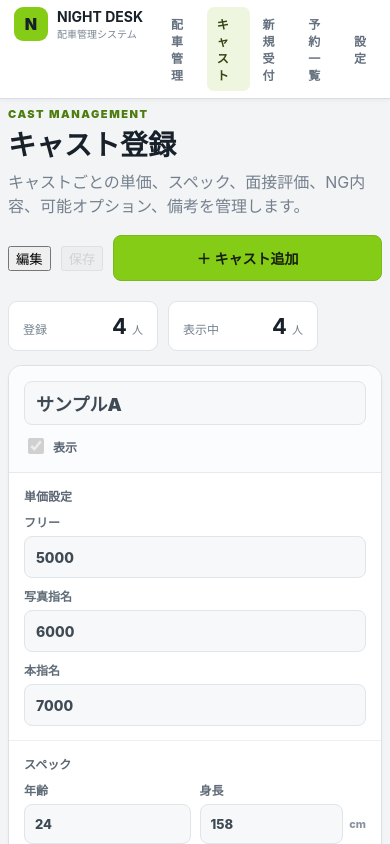
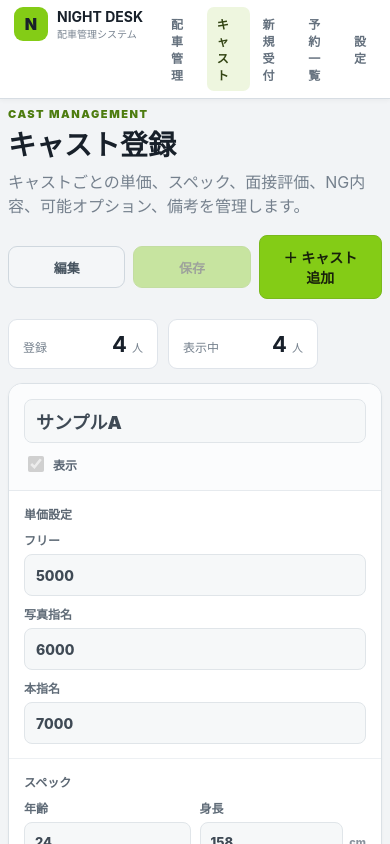
Before and after one commit to admozisan-design/night-desk, a Next.js app: page /casts in a window 390 px wide. Shown: the top 844 px of the page. Built offline with nearby package versions, Linux system fonts and the light colour scheme.

Commit message:
Add shared page-level edit and save controls

```diff
--- a/app/globals.css
+++ b/app/globals.css
@@ -1602,3 +1602,67 @@ button:disabled{opacity:.45;cursor:not-allowed}
   .optionHeaderActions{width:100%;justify-content:space-between}
   .optionCardGrid{grid-template-columns:1fr}
 }
+
+
+/* ===== Shared master page edit / save actions ===== */
+.masterPageActions{
+  display:flex;
+  align-items:center;
+  justify-content:flex-end;
+  gap:8px;
+  flex-wrap:wrap;
+}
+
+.masterEditButton,
+.masterSaveButton{
+  min-height:42px;
+  min-width:82px;
+  padding:9px 15px;
+  border-radius:9px;
+  font-size:13px;
+  font-weight:900;
+  cursor:pointer;
+}
+
+.masterEditButton{
+  border:1px solid #cfd7de;
+  background:#f4f6f8;
+  color:#46535f;
+}
+
+.masterSaveButton{
+  border:1px solid #79b91c;
+  background:#84cc16;
+  color:#17200b;
+}
+
+.masterEditButton:hover:not(:disabled){
+  background:#eaf0f4;
+  border-color:#b8c3cc;
+}
+
+.masterSaveButton:hover:not(:disabled){
+  background:#78bd12;
+}
+
+.masterEditButton:disabled,
+.masterSaveButton:disabled{
+  opacity:.38;
+  cursor:not-allowed;
+}
+
+@media(max-width:650px){
+  .masterPageActions{
+    width:100%;
+    justify-content:stretch;
+  }
+
+  .masterPageActions .masterEditButton,
+  .masterPageActions .masterSaveButton{
+    flex:1;
+  }
+
+  .masterPageActions .primaryButton{
+    width:100%;
+  }
+}
```
